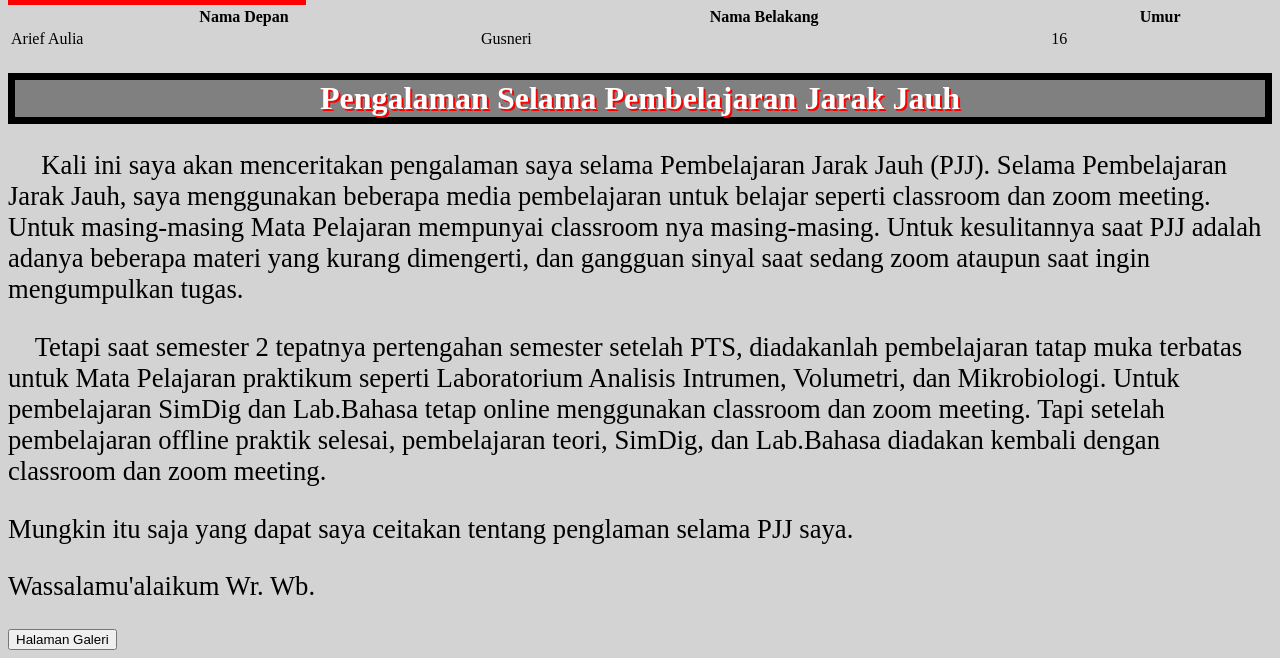
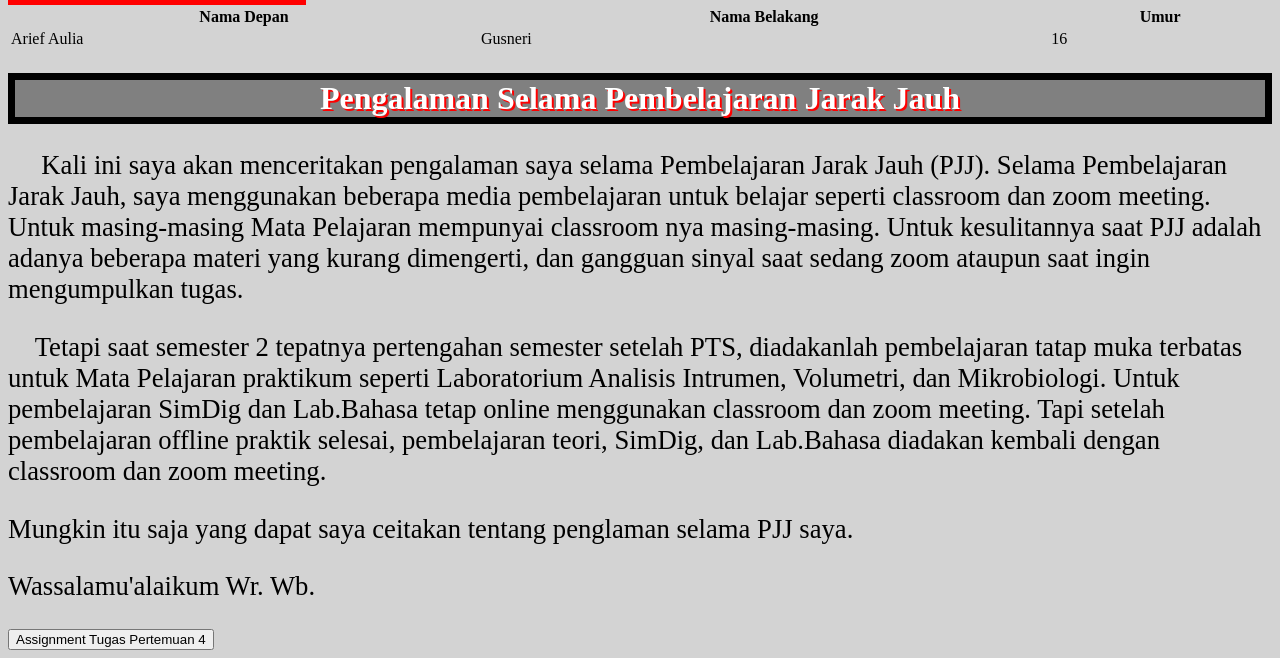
Before and after one commit to ariefaulia65/ariefaulia65.github.io, a plain HTML site: page index.html in a window 1280 px wide. Shown: the part 712-1370 px from the top of the page. Drawn offline with Linux system fonts and the light colour scheme.

Commit message:
Update index.html

```diff
--- a/index.html
+++ b/index.html
@@ -46,7 +46,7 @@
 
 <p class="paragraf">Wassalamu'alaikum Wr. Wb.</p>
 
-<a href="fotogaleri.html"><button>Halaman Galeri</button></a>
+<a href="https://classroom.google.com/u/1/c/MTE4MjQ4MjAxMzcy/m/MzEyNDU4NTI3NzI3/details"><button>Assignment Tugas Pertemuan 4</button></a>
 
 </body>
 </html>
```
